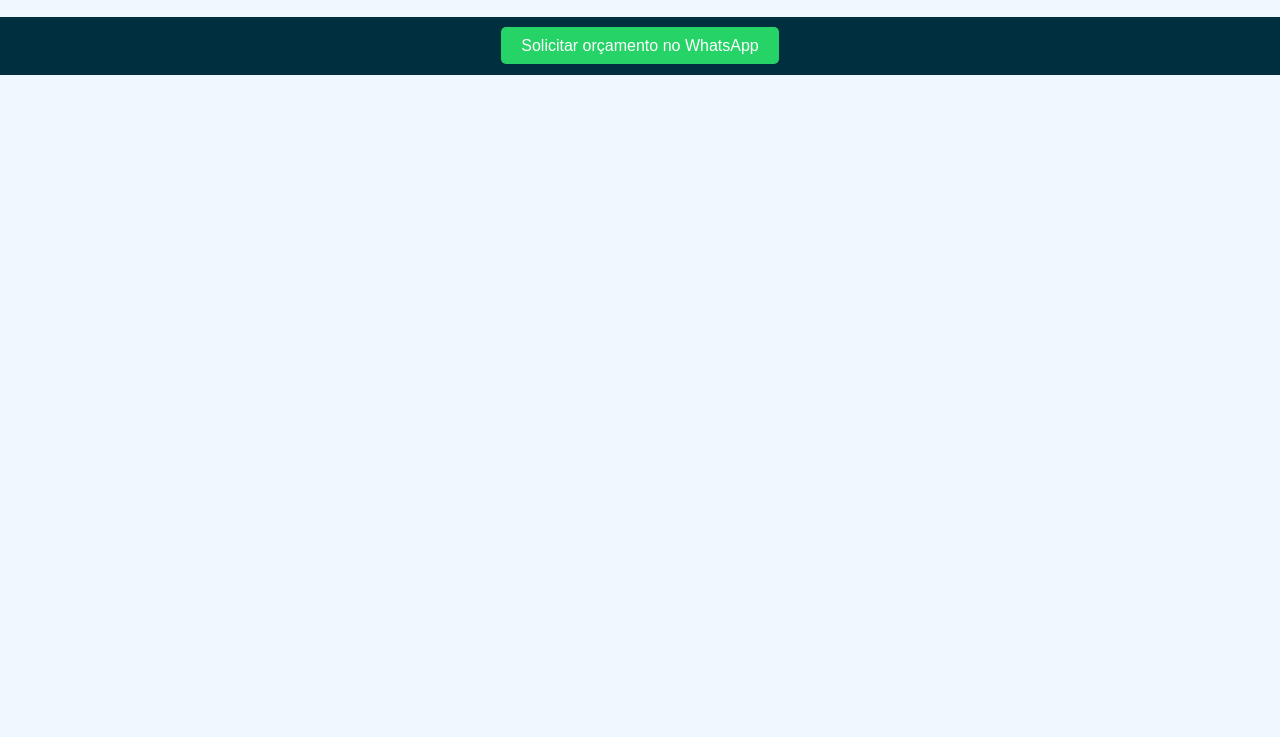
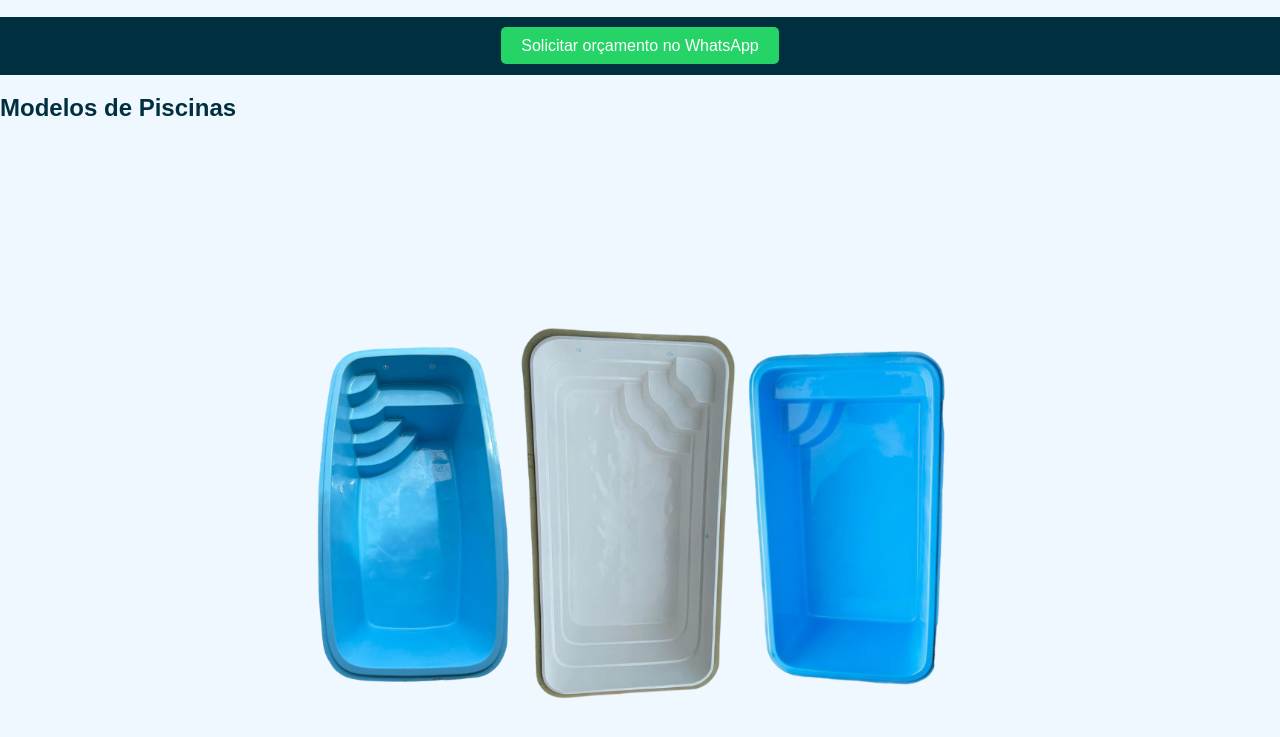
Before and after one commit to piscinas77/ospiscinas, a plain HTML site: page index.html in a window 1280 px wide. Shown: the part 585-1322 px from the top of the page. Before the commit the page ends 800 px from the top, so only its background shows below. Drawn offline with Linux system fonts and the light colour scheme.

Commit message:
Update index.html

```diff
--- a/index.html
+++ b/index.html
@@ -33,4 +33,8 @@
         <a href="https://wa.me/5521971584134" class="whatsapp">Solicitar orçamento no WhatsApp</a>
     </footer>
 </body>
+    <section>
+  <h2>Modelos de Piscinas</h2>
+  <img src="piscinas.png.png" alt="Modelos de piscinas de fibra" style="width: 100%; max-width: 800px; display: block; margin: auto;">
+</section>
 </html>
```
